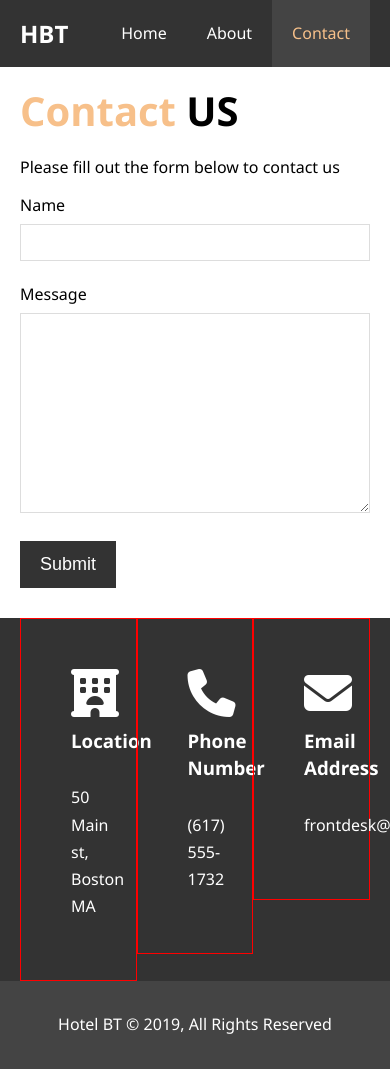
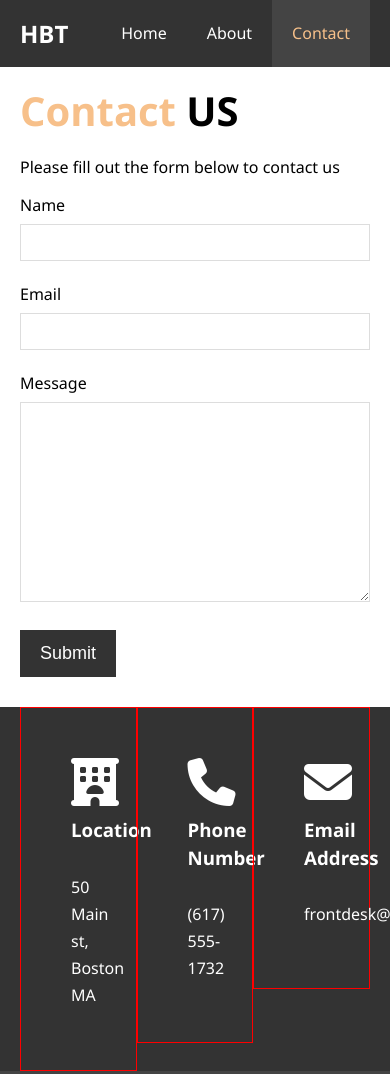
Before and after one commit to halvong/hotel, a website: page contact.html in a window 390 px wide. Shown: the top 1074 px of the page. Drawn offline with Linux system fonts and the light colour scheme.

Commit message:
Going Responsive Website

```diff
--- a/contact.html
+++ b/contact.html
@@ -32,10 +32,17 @@
             <p>Please fill out the form below to contact us</p>
 
             <form action="process.php">
+
                 <div class="form-group">
                     <label for="name">Name</label>
                     <input type="text" name="name" id="name">
                 </div>
+
+                <div class="form-group">
+                    <label for="email">Email</label>
+                    <input type="text" name="email" id="email">
+                </div>
+
                 <div class="form-group">
                     <label for="message">Message</label>
                     <textarea name="message" id="message"></textarea>
```
Also changed, not shown: README.md.
